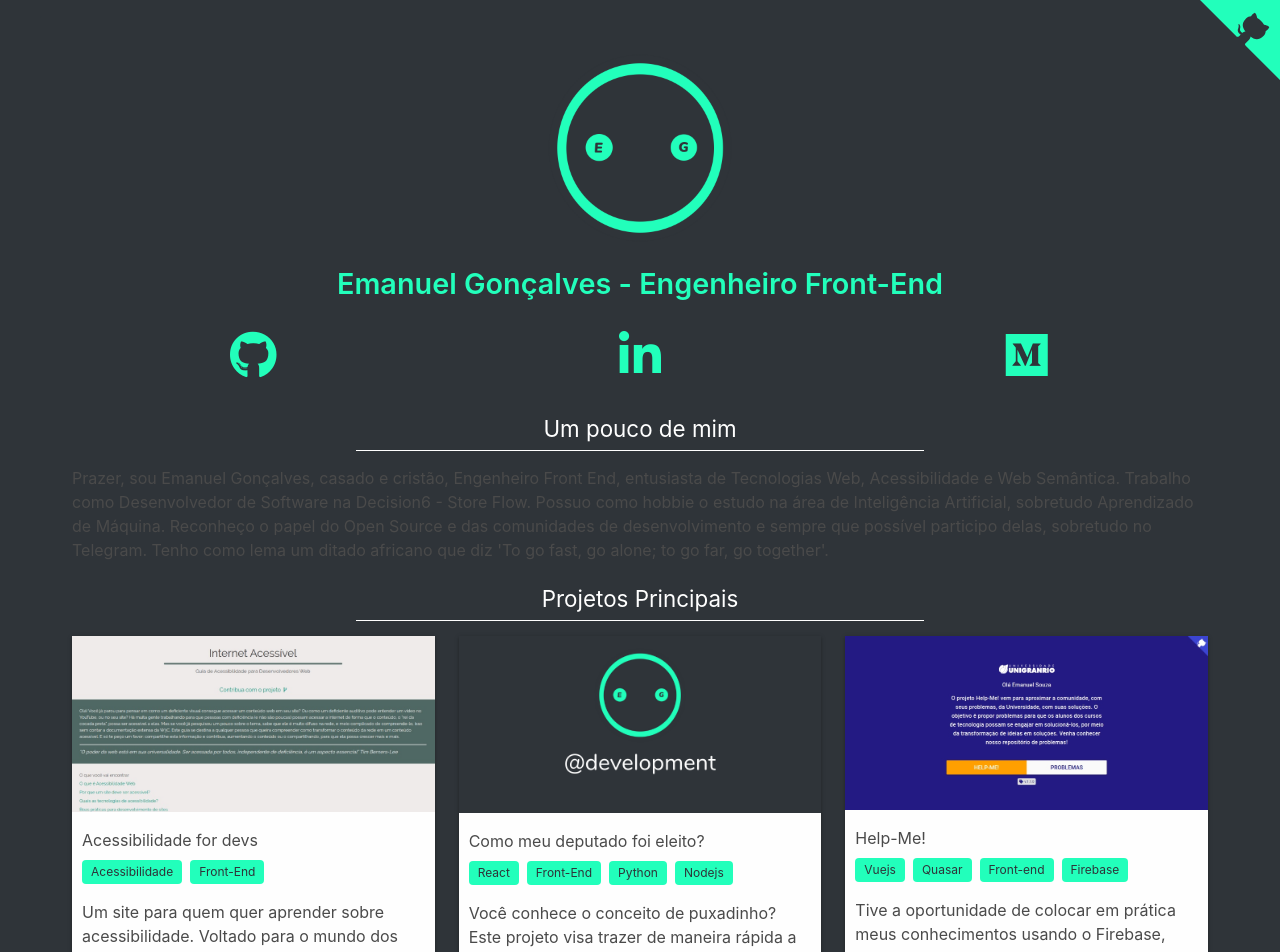
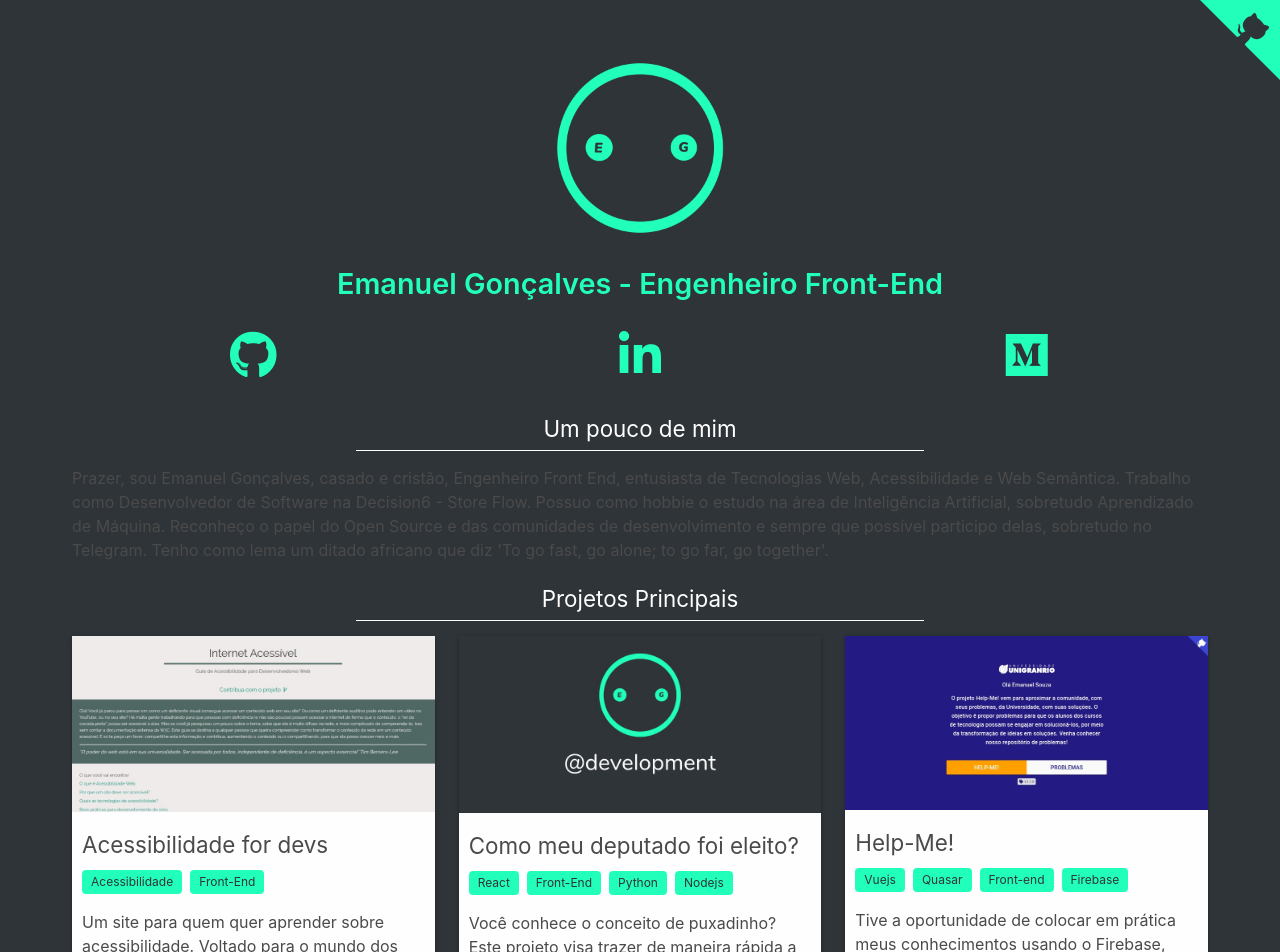
Before and after one commit to emanuelgsouza/emanuelgsouza.dev, a Nuxt app: page / in a window 1280 px wide. Shown: the top 952 px of the page. Built offline with nearby package versions, Linux system fonts and the light colour scheme.

Commit message:
update project title

```diff
--- a/modules/Home/components/Projects/Project.vue
+++ b/modules/Home/components/Projects/Project.vue
@@ -67,11 +67,9 @@
 
 <script>
 import { get, isNil, isEmpty } from 'lodash'
-// import AppIcon from '~/components/Icon'
 
 export default {
   name: 'Project',
-  // components: { AppIcon },
   props: {
     project: {
       type: Object,
@@ -136,6 +134,7 @@ export default {
 
   .project_card_name
     color: inherit
+    font-size: $size-1
 
     span
       position: relative
```
